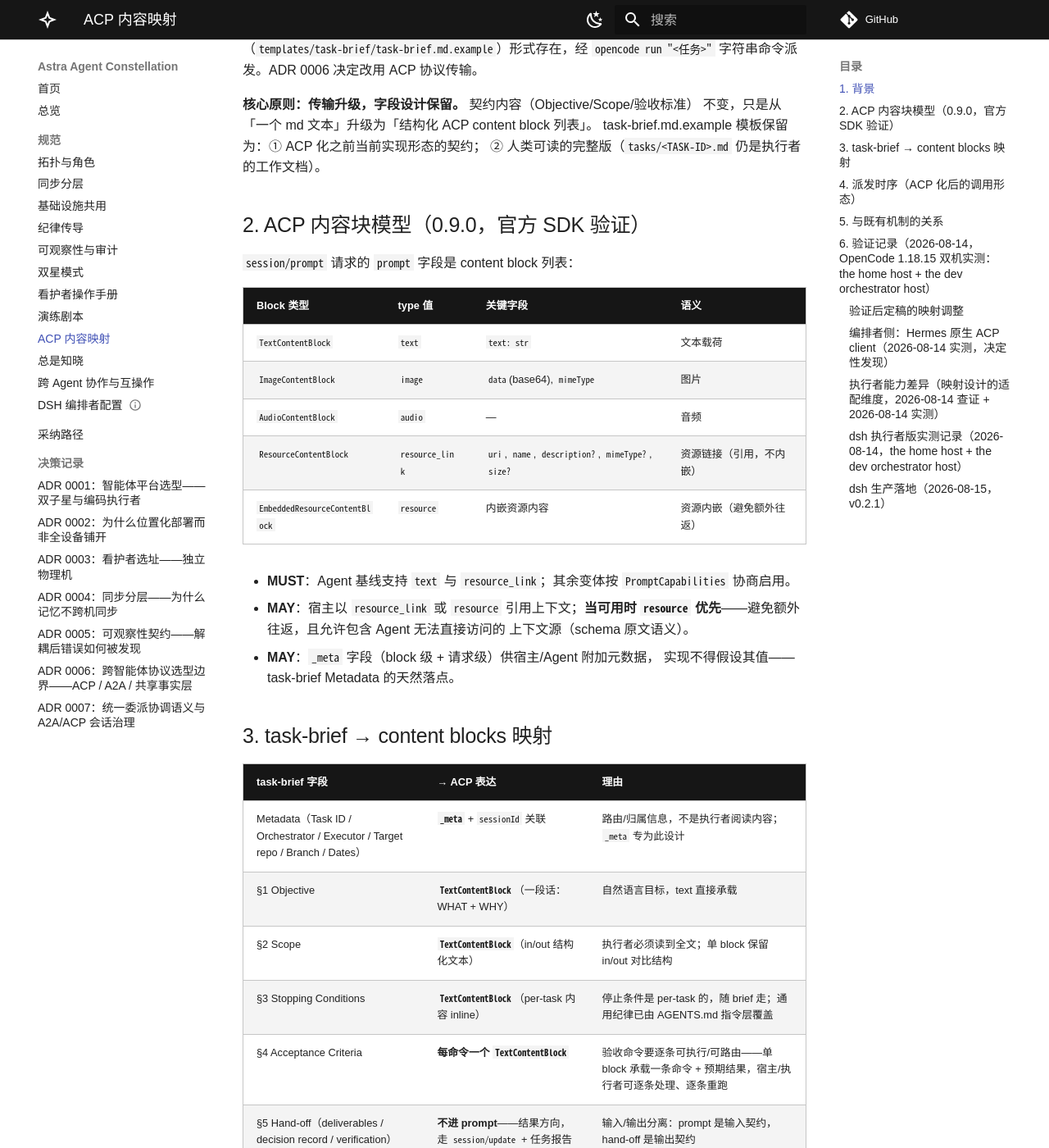
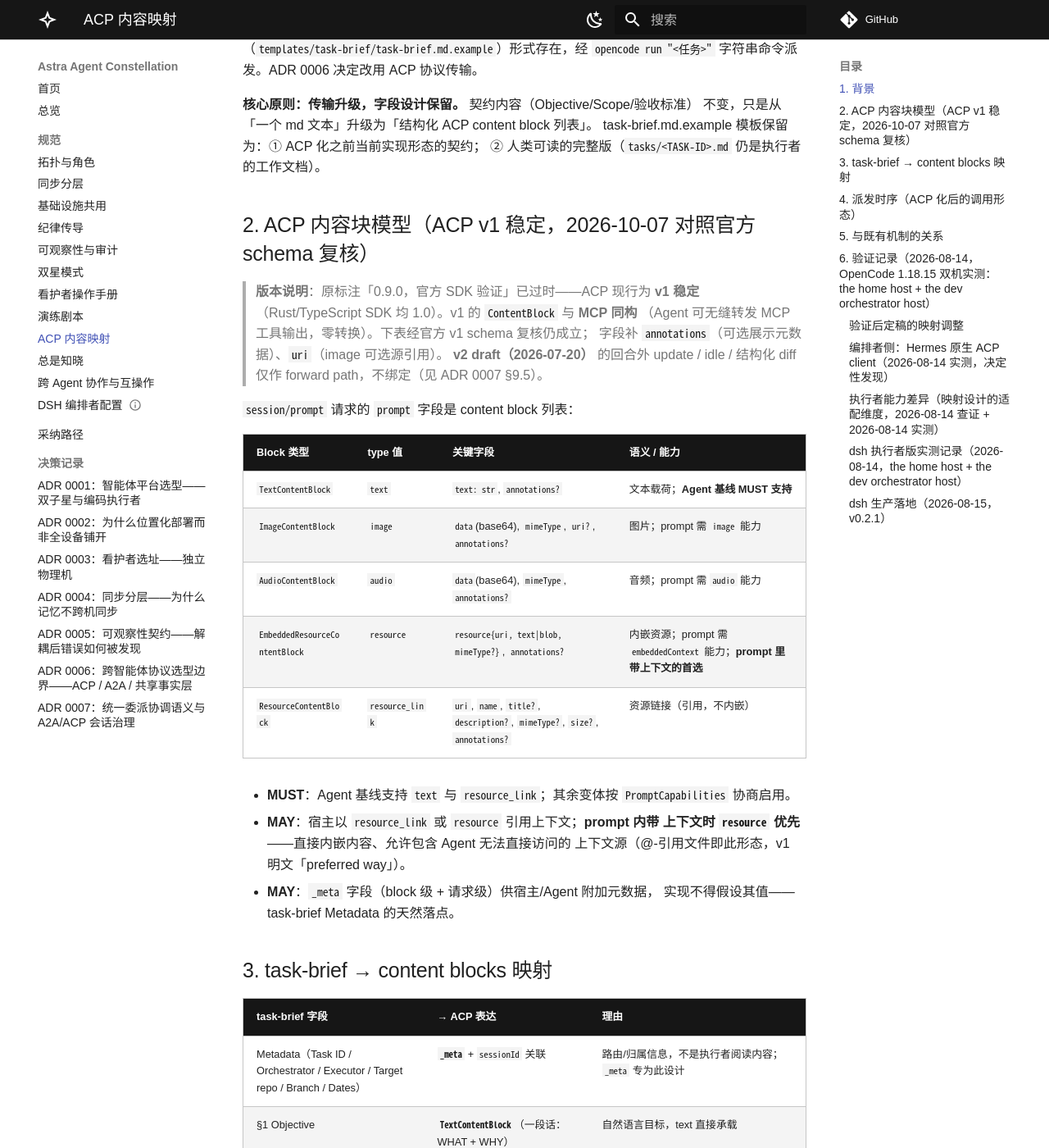
Before and after one commit to alrcatraz/astra-agent-constellation, an MkDocs documentation site: the page built from docs/10-acp-mapping.md, in a window 1280 px wide and 1400 px high, scrolled down 300 px. Shown: the whole window at 82% size. Built offline with MkDocs 1.6.1 and Material for MkDocs 9.7.7, drawn with Linux system fonts in a browser that asks for light colours; comment, search, counter and statistics services are not loaded; some of the changed text lies outside the part shown.

Commit message:
docs: ACP v1 schema re-check — content blocks, timing, cancel methods
Aligned the mapping against the official v1 schema: 0.9.0 is obsolete
(SDK 1.0 released, ContentBlock is MCP-isomorphic), block table fields
completed (annotations, optional image uri, resource {uri,text|blob} as
the preferred in-prompt context form), timing sequence gained
initialize (once per session) and session/load for resident reattach,
and cancellation now names both v1 methods — session/cancel (feature
level) and $/cancel_request (protocol level, stable 2026-06-29).

````diff
--- a/docs/10-acp-mapping.md
+++ b/docs/10-acp-mapping.md
@@ -16,23 +16,30 @@
 task-brief.md.example 模板保留为：① ACP 化之前当前实现形态的契约；
 ② 人类可读的完整版（`tasks/<TASK-ID>.md` 仍是执行者的工作文档）。
 
-## 2. ACP 内容块模型（0.9.0，官方 SDK 验证）
+## 2. ACP 内容块模型（ACP v1 稳定，2026-10-07 对照官方 schema 复核）
+
+> **版本说明**：原标注「0.9.0，官方 SDK 验证」已过时——ACP 现行为 **v1 稳定**
+> （Rust/TypeScript SDK 均 1.0）。v1 的 `ContentBlock` 与 **MCP 同构**
+> （Agent 可无缝转发 MCP 工具输出，零转换）。下表经官方 v1 schema 复核仍成立；
+> 字段补 `annotations`（可选展示元数据）、`uri`（image 可选源引用）。
+> **v2 draft（2026-07-20）** 的回合外 update / idle / 结构化 diff 仅作
+> forward path，不绑定（见 ADR 0007 §9.5）。
 
 `session/prompt` 请求的 `prompt` 字段是 content block 列表：
 
-| Block 类型 | type 值 | 关键字段 | 语义 |
+| Block 类型 | type 值 | 关键字段 | 语义 / 能力 |
 |:--|:--|:--|:--|
-| `TextContentBlock` | `text` | `text: str` | 文本载荷 |
-| `ImageContentBlock` | `image` | `data`(base64), `mimeType` | 图片 |
-| `AudioContentBlock` | `audio` | — | 音频 |
-| `ResourceContentBlock` | `resource_link` | `uri`, `name`, `description?`, `mimeType?`, `size?` | 资源链接（引用，不内嵌） |
-| `EmbeddedResourceContentBlock` | `resource` | 内嵌资源内容 | 资源内嵌（避免额外往返） |
+| `TextContentBlock` | `text` | `text: str`, `annotations?` | 文本载荷；**Agent 基线 MUST 支持** |
+| `ImageContentBlock` | `image` | `data`(base64), `mimeType`, `uri?`, `annotations?` | 图片；prompt 需 `image` 能力 |
+| `AudioContentBlock` | `audio` | `data`(base64), `mimeType`, `annotations?` | 音频；prompt 需 `audio` 能力 |
+| `EmbeddedResourceContentBlock` | `resource` | `resource{uri, text|blob, mimeType?}`, `annotations?` | 内嵌资源；prompt 需 `embeddedContext` 能力；**prompt 里带上下文的首选** |
+| `ResourceContentBlock` | `resource_link` | `uri`, `name`, `title?`, `description?`, `mimeType?`, `size?`, `annotations?` | 资源链接（引用，不内嵌） |
 
 - **MUST**：Agent 基线支持 `text` 与 `resource_link`；其余变体按
   `PromptCapabilities` 协商启用。
-- **MAY**：宿主以 `resource_link` 或 `resource` 引用上下文；**当可用时
-  `resource` 优先**——避免额外往返，且允许包含 Agent 无法直接访问的
-  上下文源（schema 原文语义）。
+- **MAY**：宿主以 `resource_link` 或 `resource` 引用上下文；**prompt 内带
+  上下文时 `resource` 优先**——直接内嵌内容、允许包含 Agent 无法直接访问的
+  上下文源（@-引用文件即此形态，v1 明文「preferred way」）。
 - **MAY**：`_meta` 字段（block 级 + 请求级）供宿主/Agent 附加元数据，
   实现不得假设其值——task-brief Metadata 的天然落点。
 
@@ -53,15 +60,19 @@ task-brief.md.example 模板保留为：① ACP 化之前当前实现形态的
 
 ```
 编排者（ACP client）
-  │  1. session/new            → sessionId
-  │  2. session/prompt         → [Objective, Scope, Stopping, 验收命令×N] (+_meta)
-  │  3. session/update         ← 执行者中间结果（可选）
-  │  4. session/cancel / 中断  （停止条件触发时）
-  │  5. 完成 → 编排者重跑验收 + diff 审查（04 §2 纪律不变）
+  │  1. initialize → 能力协商（一次性，连接建立时）
+  │  2. session/new → 新会话  ／  session/load → 接回既有会话（常驻复用，见 ADR 0007 §9.1）
+  │  3. session/prompt   → [Objective, Scope, Stopping, Budget, 验收命令×N] (+_meta)
+  │  4. session/update   ← 执行者中间结果 / 进度信号（② 存活检测的信号源）
+  │  5. session/cancel   ← 停止（v1 名 `session/cancel`，通知无响应；非 `$/cancel_request`）
+  │  6. 完成 → 编排者重跑验收 + diff 审查（04 §2 纪律不变）
   ▼
-执行者（ACP server，OpenCode）
+执行者（ACP server，OpenCode / DSH，常驻）
 ```
 
+- **MUST**：会话建立（initialize + session/new）只在首次付一次，后续派发经
+  `session/load` 接回——常驻 + 跨任务复用使 ①收活窗口 的握手不重复冷启动
+  （ADR 0007 §9.1）。
 - **MUST**：验收命令逐条可重放——编排者重跑（05 §3）不依赖执行者自报。
 - **MUST**：`_meta` 含 Task ID，使审计（05 §5.1）可经 Task ID 关联
   ACP 会话与执行者 session JSONL（输入完整性：模型可见输入可追溯）。
````
